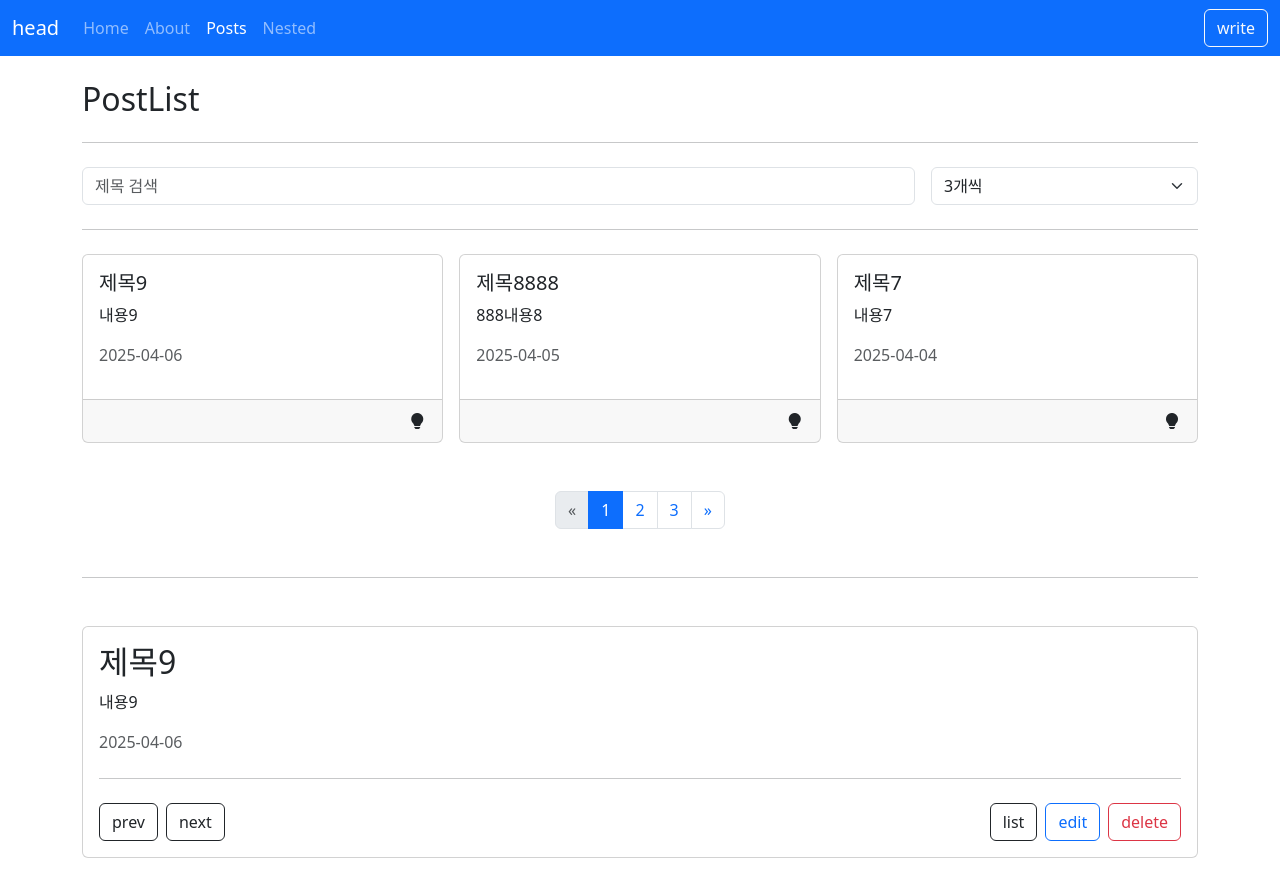
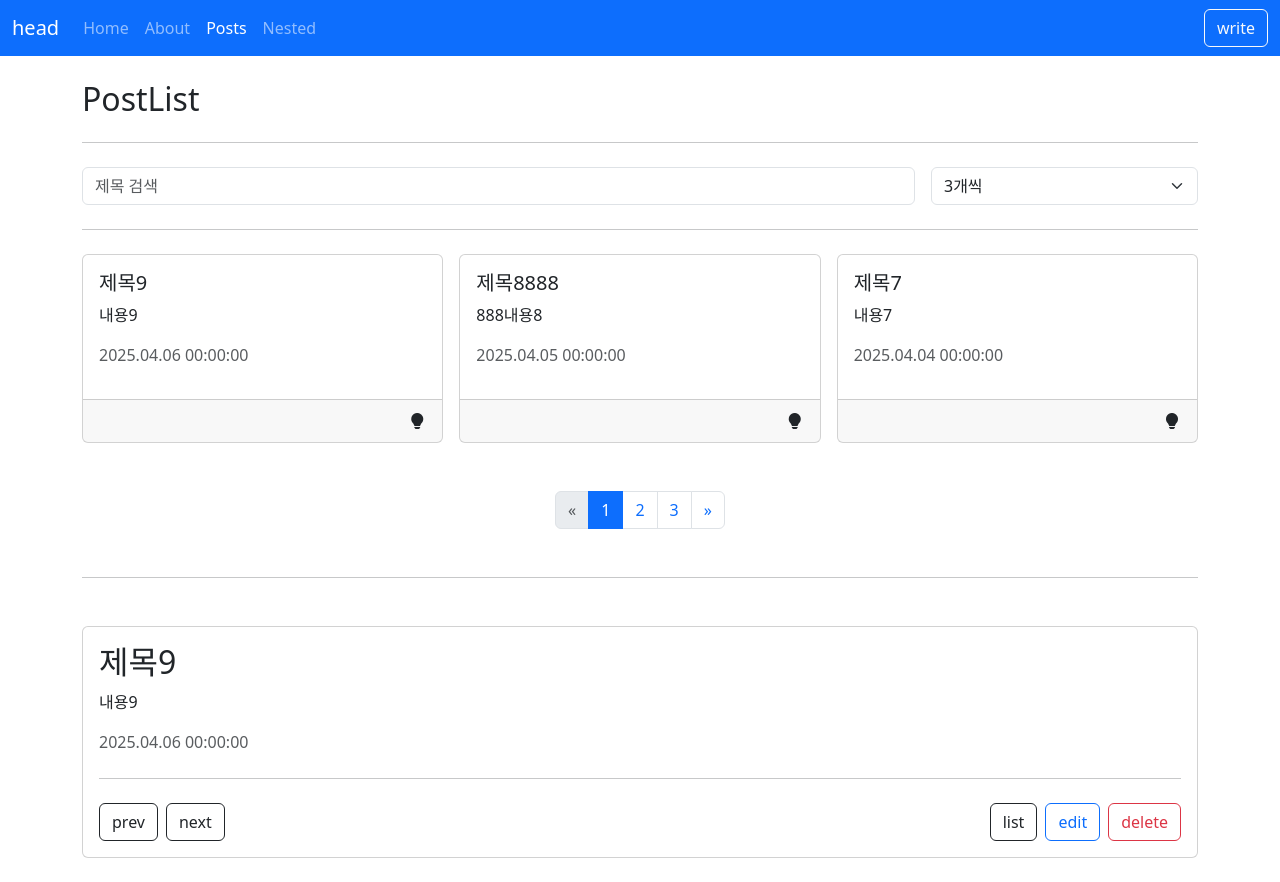
Before and after one commit to sanghyeonJ/vueGym, a Vue app: page /posts in a window 1280 px wide. Built offline with nearby package versions, Linux system fonts and the light colour scheme; data requests are answered from the project's data file.

Commit message:
커스텀 디렉티브 등록 / dayjs플러그인 등록

```diff
--- a/package.json
+++ b/package.json
@@ -12,6 +12,7 @@
     "axios": "^1.8.1",
     "bootstrap": "^5.3.3",
     "bootstrap-icons": "^1.11.3",
+    "dayjs": "^1.11.13",
     "sass": "^1.85.1",
     "vue": "^3.2.33",
     "vue-router": "^4.5.0"
--- a/src/components/posts/PostForm.vue
+++ b/src/components/posts/PostForm.vue
@@ -2,7 +2,7 @@
     <form>
       <div class="mb-3">
         <label for="title" class="form-label">Title</label>
-        <input type="text" class="form-control" id="title" :value="title" @input="$emit('update:title', $event.target.value)" />
+        <input type="text" class="form-control" id="title" v-focus v-color="'red'" :value="title" @input="$emit('update:title', $event.target.value)" />
       </div>
       <div class="mb-3">
         <label for="content" class="form-label">Content</label>
@@ -19,6 +19,15 @@ defineProps({
 });
 
 defineEmits(['update:title', 'update:content']);
+
+// 커스텀 디렉티브 (v-if, v-for와 같은것들을 필요에 맞게 만들어서 사용할 수 있음)
+// v로 시작하는 카멜케이스로 등록
+// const vFocus = {
+//   mounted: (el) => {
+//     el.focus();
+//   }
+// }
+// 디렉티브 폴더로 옮겨서 관리 -> 글로벌 디렉티브로 관리
 </script>
 
 <style lang="scss" scoped>
--- a/src/components/posts/PostItem.vue
+++ b/src/components/posts/PostItem.vue
@@ -2,7 +2,7 @@
   <AppCard>
     <h5 class="card-title">{{ title }}</h5>
     <p class="card-text">{{ content }}</p>
-    <p class="text-muted">{{ createdAt }}</p>
+    <p class="text-muted">{{ createdDate }}</p>
     <template #footer>
       <div class="d-flex flex-row-reverse">
         <button class="btn p-0" @click.stop="$emit('modal')">  <!-- stop을 넣으면 이벤트 전파를 막는다 -->
@@ -14,8 +14,10 @@
 </template>
 
 <script setup>
+import { inject, computed } from 'vue';
+
 // props를 선언할때 defineProps를 사용
-defineProps({
+const props = defineProps({
   title: {
     type: String,
     required: true, // 필수 속성
@@ -29,6 +31,10 @@ defineProps({
 });
 
 defineEmits(['modal']);
+const dayjs = inject('dayjs');
+const createdDate = computed(() => {
+  return dayjs(props.createdAt).format('YYYY.MM.DD HH:mm:ss');
+})
 </script>
 
 <style scoped></style>
--- a/src/components/posts/PostModal.vue
+++ b/src/components/posts/PostModal.vue
@@ -9,7 +9,7 @@
         <div class="col-3 text-muted">내용</div>
         <div class="col-9">{{ content }}</div>
         <div class="col-3 text-muted">작성일</div>
-        <div class="col-9">{{ createdAt }}</div>
+        <div class="col-9">{{ $dayjs(createdAt).format('YYYY.MM.DD HH:mm:ss') }}</div>
       </div>
     </template>
     <!-- name이 actions인 슬롯을 찾아서 넣어준다. -->
--- /dev/null
+++ b/src/directive/color.js
@@ -0,0 +1,8 @@
+// 함수형 디렉티브
+// el : 디렉티브가 적용된 요소
+// binding : 디렉티브에 전달된 값
+function color(el, binding) {
+  el.style.color = binding.value;
+}
+
+export default color
--- /dev/null
+++ b/src/directive/focus.js
@@ -0,0 +1,5 @@
+export default {
+  mounted: (el) => {
+    el.focus();
+  }
+}
--- /dev/null
+++ b/src/plugins/dayjs.js
@@ -0,0 +1,8 @@
+import dayjs from 'dayjs';
+
+export default {
+  install: (app) => {
+    app.config.globalProperties.$dayjs = dayjs;
+    app.provide('dayjs', dayjs);
+  }
+}
--- /dev/null
+++ b/src/plugins/global-directive.js
@@ -0,0 +1,9 @@
+import focus from '../directive/focus';
+import color from '../directive/color';
+
+export default {
+  install: (app) => {
+    app.directive('focus', focus);
+    app.directive('color', color);
+  }
+}
--- a/src/views/posts/PostDetailView.vue
+++ b/src/views/posts/PostDetailView.vue
@@ -2,7 +2,7 @@
   <div>
     <h2>{{ post.title }}</h2>
     <p>{{ post.content }}</p>
-    <p class="text-muted">{{ post.createdAt }}</p>
+    <p class="text-muted">{{ $dayjs( post.createdAt ).format('YYYY.MM.DD HH:mm:ss') }}</p>
     <hr class="my-4" />
     <div class="row g-2">
       <div class="col-auto">
```
Also changed, not shown: src/main.js (+11 -0 lines), 1 other file (tests, documents, lock files or other folders).
